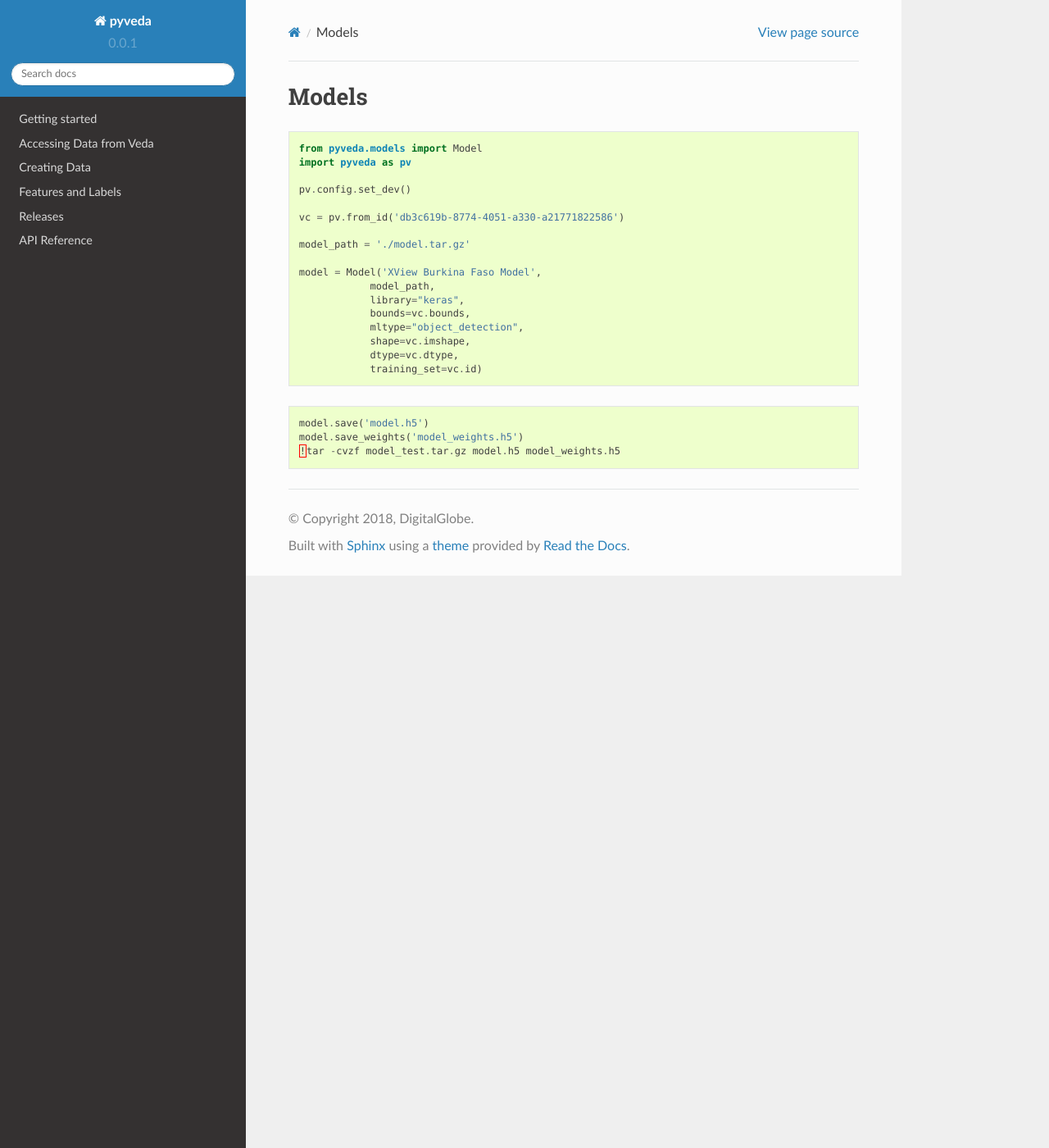
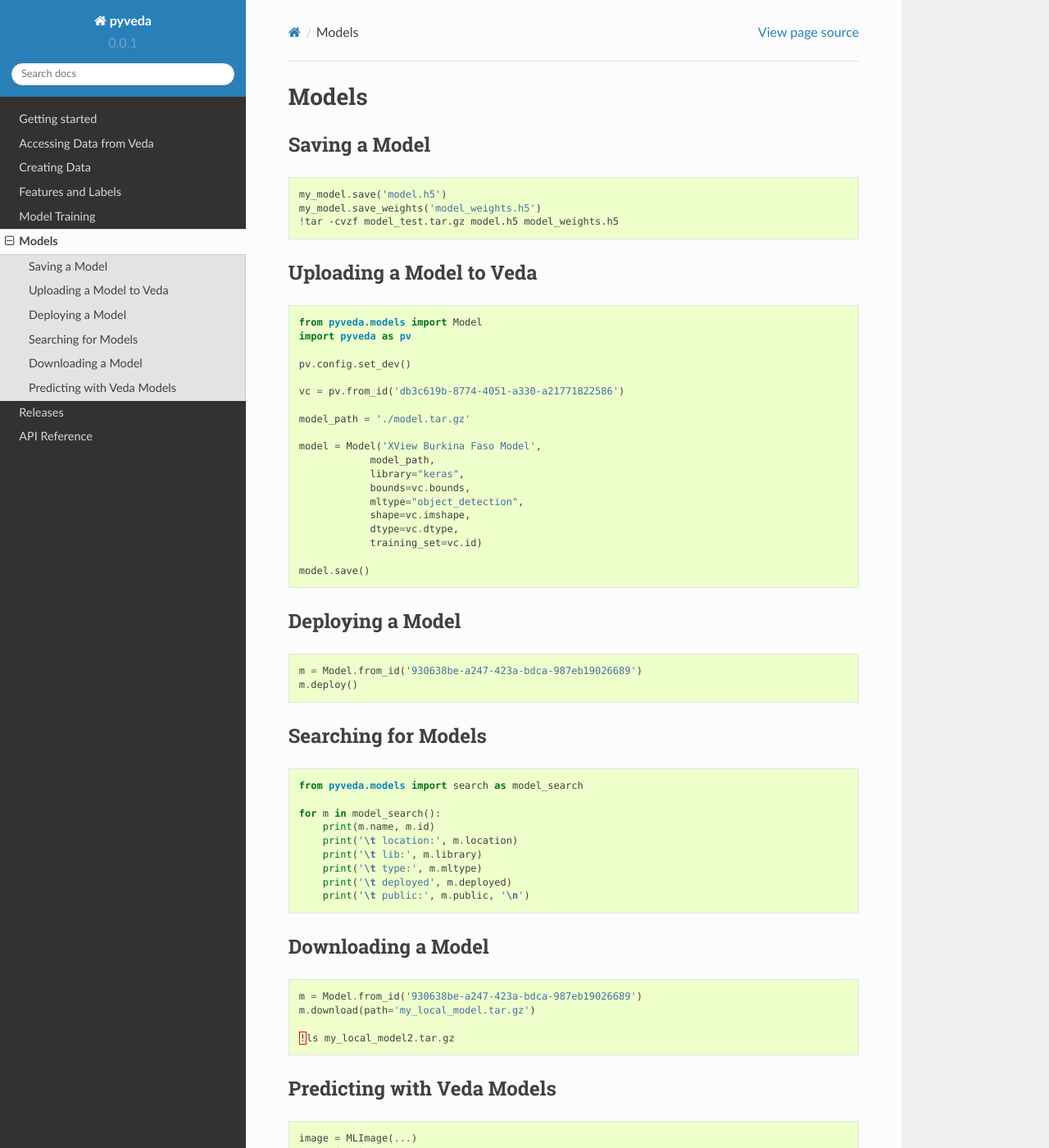
Before and after one commit to DigitalGlobe/pyveda, a Sphinx documentation site: the page built from docs/models.rst, in a window 1280 px wide and 1400 px high. Shown: the whole window at 82% size. Built offline with Sphinx 7.4.7 and the Read the Docs theme 2.0.0, drawn with Linux system fonts in a browser that asks for light colours; some of the changed text lies outside the part shown.

Commit message:
doc updates

```diff
--- a/docs/index.rst
+++ b/docs/index.rst
@@ -29,5 +29,7 @@ For general information on the Veda platform and API visit http://github.com/Dig
    data_access
    training_data
    labels
+   training
+   models
    releases
    api
--- a/docs/models.rst
+++ b/docs/models.rst
@@ -1,5 +1,18 @@
 Models
 =========
+
+
+Saving a Model
+----------------
+
+.. code-block:: ipython3
+
+    my_model.save('model.h5')
+    my_model.save_weights('model_weights.h5')
+    !tar -cvzf model_test.tar.gz model.h5 model_weights.h5
+
+Uploading a Model to Veda
+---------------------------
 
 .. code-block:: python
 
@@ -21,8 +34,51 @@ Models
                 dtype=vc.dtype,
                 training_set=vc.id)
 
+    model.save()
+
+Deploying a Model
+------------------
+
 .. code-block:: python
 
-    model.save('model.h5')
-    model.save_weights('model_weights.h5')
-    !tar -cvzf model_test.tar.gz model.h5 model_weights.h5
+    m = Model.from_id('930638be-a247-423a-bdca-987eb19026689')
+    m.deploy()
+
+Searching for Models
+-----------------------
+
+.. code-block:: python
+
+    from pyveda.models import search as model_search
+
+    for m in model_search():
+        print(m.name, m.id)
+        print('\t location:', m.location)
+        print('\t lib:', m.library)
+        print('\t type:', m.mltype)
+        print('\t deployed', m.deployed)
+        print('\t public:', m.public, '\n')
+
+
+Downloading a Model
+---------------------
+
+.. code-block:: python
+
+    m = Model.from_id('930638be-a247-423a-bdca-987eb19026689')
+    m.download(path='my_local_model.tar.gz')
+
+    !ls my_local_model2.tar.gz
+
+
+Predicting with Veda Models
+-----------------------------
+
+.. code-block:: python
+
+    image = MLImage(...)
+    AOI = [...]
+    model.predict(image, aoi)
+
+
+    model.status
--- a/docs/training_data.rst
+++ b/docs/training_data.rst
@@ -95,7 +95,7 @@ If you would like to import existing image and label data, you can have Veda dow
 
     pv.create_from_tarball('s3://path/to/tarball', 'Collection Name')
 
-The compressed archive needs to follow the pyveda Release format, as described in the :ref:`Releases for Importing` section. It also has to be stored in Amazon S3.
+The compressed archive needs to follow the pyveda Release format, as described in the :ref:`Releases for Importing` section. It also has to be stored in Amazon S3. The path should be given as a `s3://bucket/prefix/file` path.
 
  Running this command will create a new collection in Veda and it can be accessed with the standard access methods of :meth:`pyveda.main.open` and :meth:`pyveda.main.store`.
 
```
Also changed, not shown: docs/training.rst (added, +19 -0 lines).
